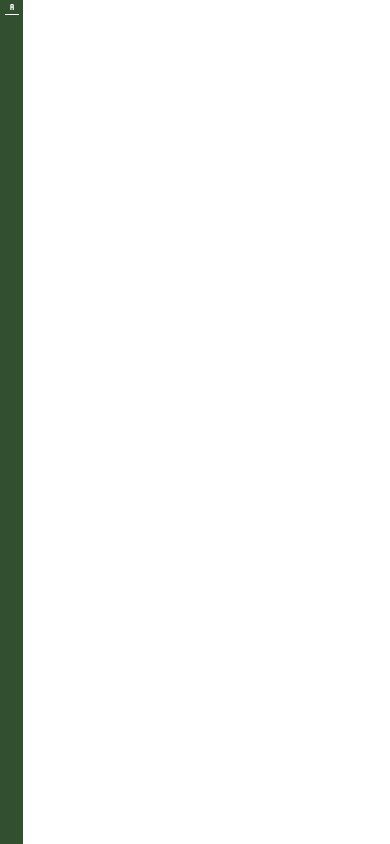
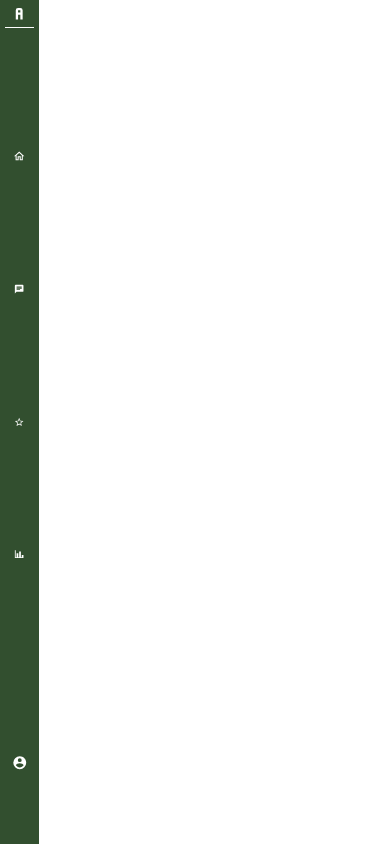
Before and after one commit to brdorad3/MessagingApp, a React (Vite) app in the folder client/: page / in a window 390 px wide. Built offline with nearby package versions, Linux system fonts and the light colour scheme.

Commit message:
sidebar f?

```diff
--- a/client/src/App.css
+++ b/client/src/App.css
@@ -13,3 +13,11 @@
 .bbw{
     border-bottom: solid 1px white;
 }
+@media screen and (max-width:950px) {
+    .width{
+        width: 10%;
+    }
+}
+.btw{
+    border-top: solid 1px white;
+}
--- a/client/src/sidebar.tsx
+++ b/client/src/sidebar.tsx
@@ -1,5 +1,11 @@
 import Icon from '@mdi/react';
 import { mdiAlphaA } from '@mdi/js';
+import { mdiMessageText } from '@mdi/js';
+import { mdiAccountCircle } from '@mdi/js';
+import { mdiStarOutline } from '@mdi/js';
+import { mdiChartBar } from '@mdi/js';
+import { mdiHomeOutline } from '@mdi/js';
+
 
 function Sidebar(){
 
@@ -9,6 +15,20 @@ function Sidebar(){
     <>
     <div className="bg-kombu width h-full px-1 flex flex-col items-center">
     <Icon path={mdiAlphaA}  color="white" className='bbw w-11/12 '/>
+
+    <div className='flex flex-col items-center h-4/5 justify-evenly'>
+
+    <Icon path={mdiHomeOutline} color="white" className='w-2/5 ' />
+    <Icon path={mdiMessageText} color="white" className='w-1/3 ' />
+    <Icon path={mdiStarOutline} color="white" className='w-1/3 ' />
+    <Icon path={mdiChartBar} color="white" className='w-1/3 ' />
+
+    </div>
+    <div className='h-1/5 flex items-center justify-center  '>
+
+    <Icon path={mdiAccountCircle} color="white" className='w-1/2 ' />
+
+    </div>
     </div>
     </>)
 }
```
